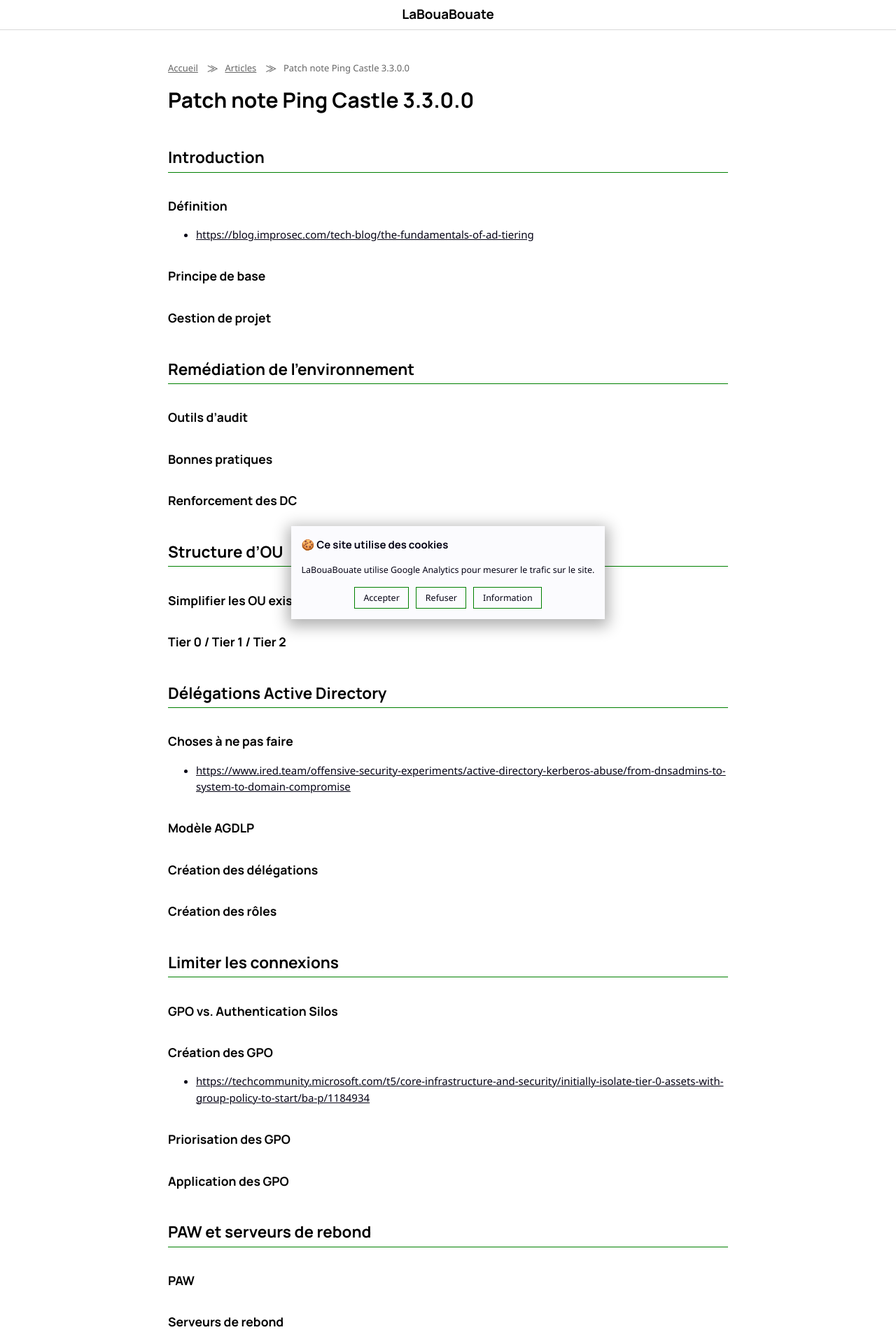
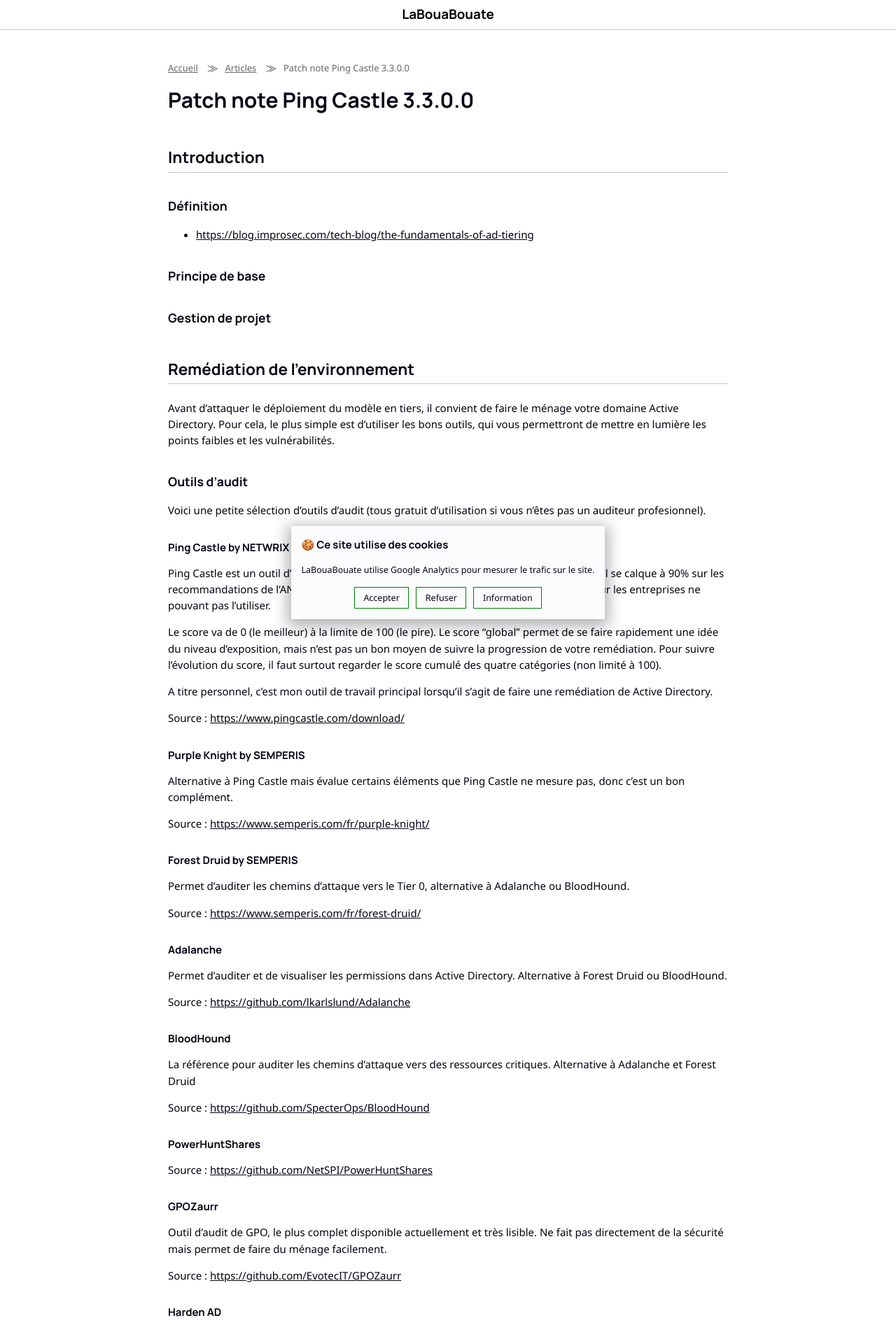
Before and after one commit to leobouard/leobouard.github.io, a Jekyll site: the page built from _posts/2024-11-01-tiering-model-introduction.md, in a window 1280 px wide. Shown: the top 1904 px of the page at 70% size. Built offline with Jekyll 4.4.1, drawn with Linux system fonts in a browser that asks for light colours; nearby versions of some CDN libraries; some web fonts are replaced; some of the changed text lies outside the part shown.

Commit message:
Ajustement des couleurs

````diff
--- a/_posts/2024-11-01-tiering-model-introduction.md
+++ b/_posts/2024-11-01-tiering-model-introduction.md
@@ -17,23 +17,133 @@
 
 ## Remédiation de l'environnement
 
+Avant d'attaquer le déploiement du modèle en tiers, il convient de faire le ménage votre domaine Active Directory. Pour cela, le plus simple est d'utiliser les bons outils, qui vous permettront de mettre en lumière les points faibles et les vulnérabilités.
+
 ### Outils d'audit
+
+Voici une petite sélection d'outils d'audit (tous gratuit d'utilisation si vous n'êtes pas un auditeur profesionnel).
+
+#### Ping Castle by NETWRIX
+
+Ping Castle est un outil d’audit référence sur la partie configuration de l’Active Directory. Il se calque à 90% sur les recommandations de l’ANSSI et permet d’avoir une très bonne alternative à ORADAD pour les entreprises ne pouvant pas l’utiliser.
+
+Le score va de 0 (le meilleur) à la limite de 100 (le pire). Le score "global" permet de se faire rapidement une idée du niveau d'exposition, mais n'est pas un bon moyen de suivre la progression de votre remédiation. Pour suivre l'évolution du score, il faut surtout regarder le score cumulé des quatre catégories (non limité à 100).
+
+A titre personnel, c'est mon outil de travail principal lorsqu'il s'agit de faire une remédiation de Active Directory.
+
+Source : <https://www.pingcastle.com/download/>
+
+#### Purple Knight by SEMPERIS
+
+Alternative à Ping Castle mais évalue certains éléments que Ping Castle ne mesure pas, donc c’est un bon complément.
+
+Source : <https://www.semperis.com/fr/purple-knight/>
+
+#### Forest Druid by SEMPERIS
+
+Permet d'auditer les chemins d’attaque vers le Tier 0, alternative à Adalanche ou BloodHound.
+
+Source : <https://www.semperis.com/fr/forest-druid/>
+
+#### Adalanche
+
+Permet d’auditer et de visualiser les permissions dans Active Directory. Alternative à Forest Druid ou BloodHound.
+
+Source : <https://github.com/lkarlslund/Adalanche>
+
+#### BloodHound
+
+La référence pour auditer les chemins d’attaque vers des ressources critiques. Alternative à Adalanche et Forest Druid
+
+Source : <https://github.com/SpecterOps/BloodHound>
+
+#### PowerHuntShares
+
+Source : <https://github.com/NetSPI/PowerHuntShares>
+
+#### GPOZaurr
+
+Outil d’audit de GPO, le plus complet disponible actuellement et très lisible. Ne fait pas directement de la sécurité mais permet de faire du ménage facilement.
+
+Source : <https://github.com/EvotecIT/GPOZaurr>
+
+#### Harden AD
+
+Harden AD n’est pas un outil d’audit mais plutôt un framework pour déployer un environnement Active Directory renforcé rapidement, avec tout un ensemble de règles, de GPO et de délégations.
+
+Source : <https://hardenad.net/>
 
 ### Bonnes pratiques
 
 ### Renforcement des DC
 
+---
+
 ## Structure d'OU
 
 ### Simplifier les OU existantes
 
+Une unité d'organisation ne sert techniquement qu'à deux choses : pouvoir déléguer des permissions sur les objets enfant ou appliquer une stratégie de groupe.
+
+```plaintext
+🌐 contoso.com
+  📁 CONTOSO
+    📁 Canada
+    📁 France
+      📁 Bretagne
+        📁 Brest
+        📁 Rennes
+        📁 Saint-Malo
+    📁 Germany
+    📁 India
+    📁 Italy
+```
+
+```plaintext
+🌐 contoso.com
+  📁 CONTOSO
+    📁 Canada
+    📁 France
+      📁 Bretagne
+        🧑‍💼 Martin DUPOND        Brest
+        🧑‍💼 Jeanne ROUSSEAU      Rennes
+        🧑‍💼 Charles DUMAT        Saint-Malo
+    📁 Germany
+    📁 India
+    📁 Italy
+```
+
+
 ### Tier 0 / Tier 1 / Tier 2
+
+Voici un exemple de structure qui fonctionne très bien, à positionner directement à la racine du domaine :
+
+```plaintext
+🌐 contoso.com
+  📁 TIER0
+    📁 Administrators
+    📁 Groups
+    📁 Servers
+    📁 Service accounts
+  📁 TIER1
+    📁 Administrators
+    📁 Groups
+    📁 Servers
+    📁 Service accounts
+  📁 TIER2
+    📁 Administrators
+    📁 Groups
+    📁 Servers
+    📁 Service accounts
+```
 
 ## Délégations Active Directory
 
 ### Choses à ne pas faire
 
-- <https://www.ired.team/offensive-security-experiments/active-directory-kerberos-abuse/from-dnsadmins-to-system-to-domain-compromise>
+Active Directory permet de déléguer beaucoup d'actions, mais
+
+- Délégation générale du DNS <https://www.ired.team/offensive-security-experiments/active-directory-kerberos-abuse/from-dnsadmins-to-system-to-domain-compromise>
 
 ### Modèle AGDLP
 
--- a/_sass/code-and-blockquote.scss
+++ b/_sass/code-and-blockquote.scss
@@ -29,14 +29,14 @@
 }
 
 div.highlighter-rouge {
-    background-color: var(--accentbg);
+    background-color: var(--lightaccent);
     border: var(--border);
     padding: 10px;
     background-image: url(/assets/images/code-solid.svg);
 }
 
 div.highlighter-rouge:before {
-    background: var(--secondary);
+    background: var(--mediumaccent);
     margin: -10px -10px 10px -10px;
     display: block;
     padding: 5px 10px;
--- a/_sass/colors.scss
+++ b/_sass/colors.scss
@@ -5,4 +5,5 @@
     --secondary: green;
     --accent: red;
     --lightaccent: #f8f7ff;
+    --mediumaccent: #c6c5cc;
 }
--- a/_sass/header.scss
+++ b/_sass/header.scss
@@ -2,7 +2,7 @@
     display: flex;
     width: 100%;
     justify-content: center;
-    border-bottom: var(--border);
+    border-bottom: 1px solid var(--mediumaccent);
 }
 
 header a {
--- a/_sass/titles.scss
+++ b/_sass/titles.scss
@@ -3,7 +3,6 @@
     font-weight: 700;
     line-height: 140%;
     margin: 2em 0 1em 0;
-    color: black;
 }
 
 h1 {
@@ -12,7 +11,7 @@
 }
 
 h2 {
-    border-bottom: 1px solid var(--secondary);
+    border-bottom: 1px solid var(--mediumaccent);
     padding-bottom: 5px;
 }
 
````
